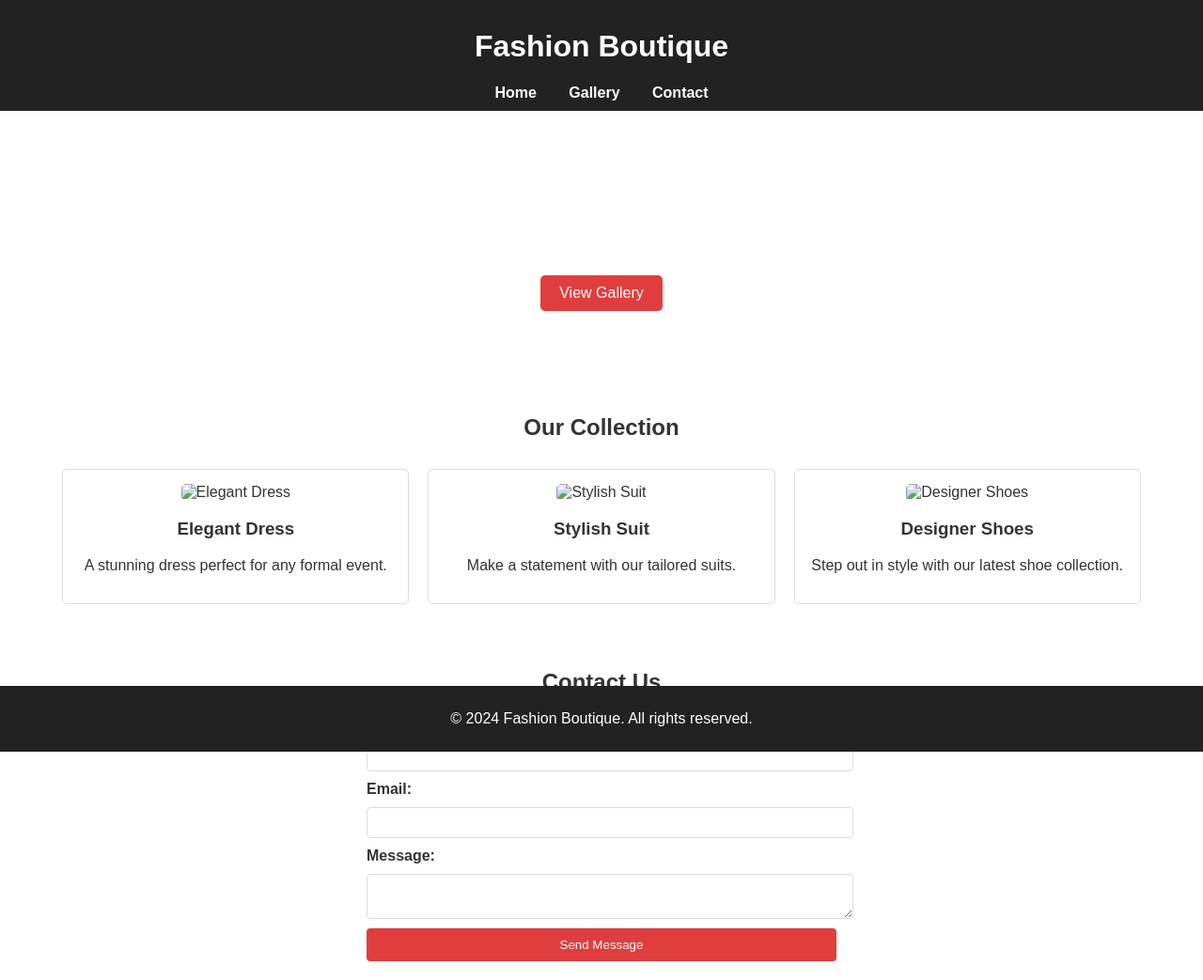
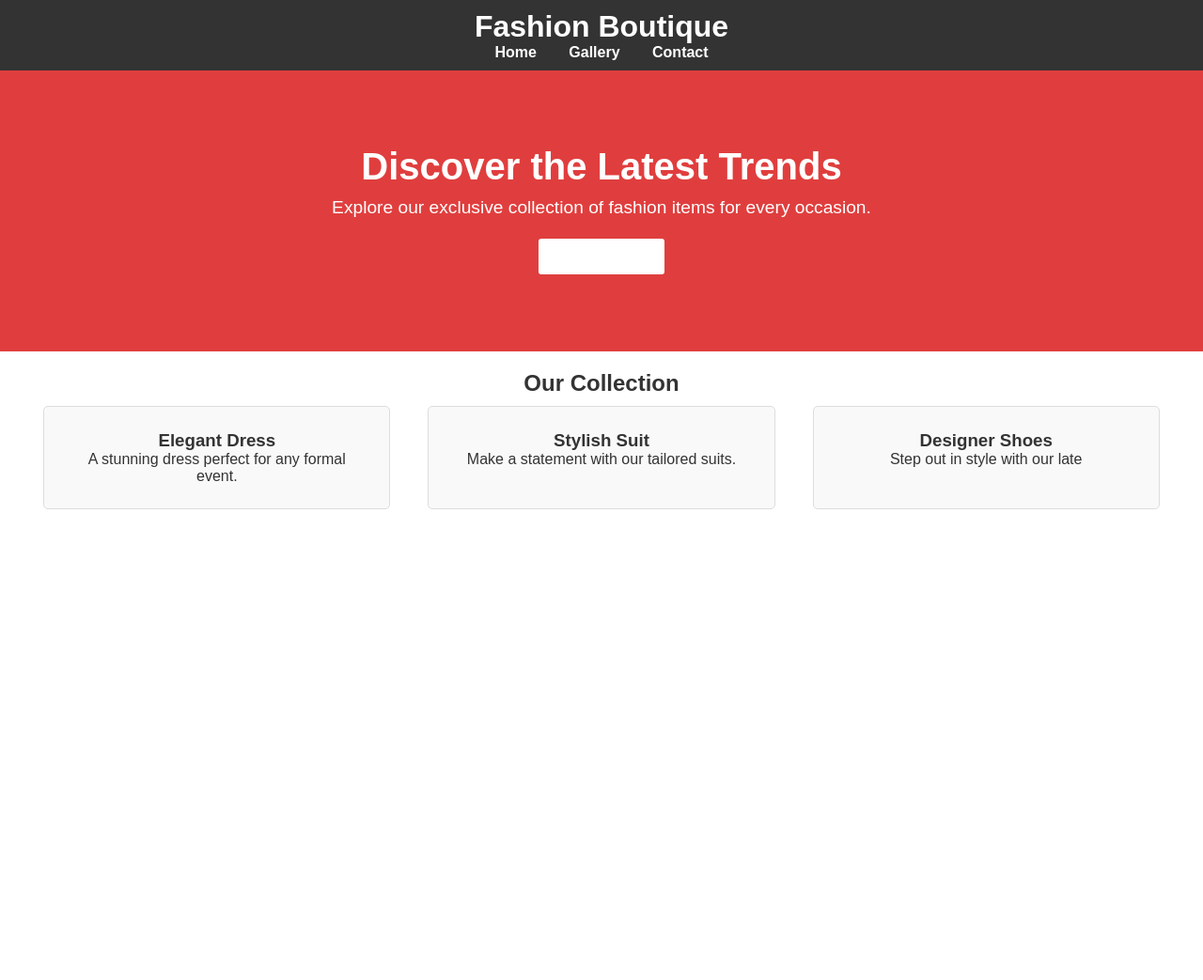
Before and after one commit to AliAbdualla/Gp8-software-engineering, a plain HTML site: page AlanoodalAli/fashion/index.html in a window 1280 px wide. Shown: the whole page at 94% size. After the commit the page ends 800 px from the top, so only its background shows below. Drawn offline with Linux system fonts and the light colour scheme.

Commit message:
new project

```diff
--- a/AlanoodalAli/fashion/index.html
+++ b/AlanoodalAli/fashion/index.html
@@ -18,8 +18,8 @@
         </nav>
     </header>
 
-    <section id="home">
-        <div class="hero">
+    <section id="home" class="hero">
+        <div class="hero-content">
             <h2>Discover the Latest Trends</h2>
             <p>Explore our exclusive collection of fashion items for every occasion.</p>
             <a href="#gallery" class="button">View Gallery</a>
@@ -30,40 +30,18 @@
         <h2>Our Collection</h2>
         <div class="gallery">
             <div class="item">
-                <img src="images/dress1.jpg" alt="Elegant Dress">
-                <h3>Elegant Dress</h3>
-                <p>A stunning dress perfect for any formal event.</p>
+                <div class="item-content">
+                    <h3>Elegant Dress</h3>
+                    <p>A stunning dress perfect for any formal event.</p>
+                </div>
             </div>
             <div class="item">
-                <img src="images/suit1.jpg" alt="Stylish Suit">
-                <h3>Stylish Suit</h3>
-                <p>Make a statement with our tailored suits.</p>
+                <div class="item-content">
+                    <h3>Stylish Suit</h3>
+                    <p>Make a statement with our tailored suits.</p>
+                </div>
             </div>
             <div class="item">
-                <img src="images/shoes1.jpg" alt="Designer Shoes">
-                <h3>Designer Shoes</h3>
-                <p>Step out in style with our latest shoe collection.</p>
-            </div>
-        </div>
-    </section>
-
-    <section id="contact">
-        <h2>Contact Us</h2>
-        <form id="contact-form">
-            <label for="name">Name:</label>
-            <input type="text" id="name" name="name" required>
-            <label for="email">Email:</label>
-            <input type="email" id="email" name="email" required>
-            <label for="message">Message:</label>
-            <textarea id="message" name="message" required></textarea>
-            <button type="submit">Send Message</button>
-        </form>
-    </section>
-
-    <footer>
-        <p>&copy; 2024 Fashion Boutique. All rights reserved.</p>
-    </footer>
-
-    <script src="scripts.js"></script>
-</body>
-</html>
+                <div class="item-content">
+                    <h3>Designer Shoes</h3>
+                    <p>Step out in style with our late
--- a/AlanoodalAli/fashion/styles.css
+++ b/AlanoodalAli/fashion/styles.css
@@ -1,12 +1,18 @@
+/* Reset default styling */
+body, h1, h2, h3, p, ul, li, form, input, textarea, button {
+    margin: 0;
+    padding: 0;
+    box-sizing: border-box;
+}
+
+/* Basic styling */
 body {
     font-family: Arial, sans-serif;
-    margin: 0;
-    padding: 0;
     color: #333;
 }
 
 header {
-    background-color: #222;
+    background-color: #333;
     color: #fff;
     padding: 10px 0;
     text-align: center;
@@ -30,32 +36,41 @@ header nav ul li a {
 }
 
 .hero {
-    background: url('images/fashion-hero.jpg') no-repeat center center/cover;
+    background-color: #e03e3e;
     color: #fff;
-    padding: 50px 0;
+    padding: 80px 20px;
     text-align: center;
 }
 
+.hero-content {
+    max-width: 600px;
+    margin: 0 auto;
+}
+
 .hero h2 {
-    margin: 0;
     font-size: 2.5em;
+    margin-bottom: 10px;
 }
 
 .hero p {
     font-size: 1.2em;
+    margin-bottom: 20px;
 }
 
 .button {
     display: inline-block;
     padding: 10px 20px;
     color: #fff;
-    background-color: #e03e3e;
+    background-color: #fff;
     text-decoration: none;
     border-radius: 5px;
+    font-weight: bold;
+    border: 2px solid #e03e3e;
 }
 
 .button:hover {
-    background-color: #c02a2a;
+    background-color: #e03e3e;
+    color: #fff;
 }
 
 section {
@@ -65,8 +80,9 @@ section {
 
 .gallery {
     display: flex;
+    flex-wrap: wrap;
     justify-content: center;
-    flex-wrap: wrap;
+    gap: 20px;
 }
 
 .item {
@@ -76,19 +92,18 @@ section {
     border-radius: 5px;
     width: calc(33% - 40px);
     box-sizing: border-box;
+    background-color: #f9f9f9;
 }
 
-.item img {
-    width: 100%;
-    height: auto;
-    border-radius: 5px;
+.item-content {
+    padding: 10px;
 }
 
 form {
+    max-width: 600px;
+    margin: 0 auto;
     display: grid;
     gap: 10px;
-    max-width: 500px;
-    margin: 0 auto;
     text-align: left;
 }
 
@@ -98,8 +113,8 @@ form label {
 
 form input, form textarea {
     width: 100%;
-    padding: 8px;
-    border-radius: 4px;
+    padding: 10px;
+    border-radius: 5px;
     border: 1px solid #ddd;
 }
 
@@ -108,8 +123,9 @@ form button {
     background-color: #e03e3e;
     color: #fff;
     border: none;
-    border-radius: 4px;
+    border-radius: 5px;
     cursor: pointer;
+    font-weight: bold;
 }
 
 form button:hover {
@@ -117,7 +133,7 @@ form button:hover {
 }
 
 footer {
-    background-color: #222;
+    background-color: #333;
     color: #fff;
     text-align: center;
     padding: 10px 0;
```
